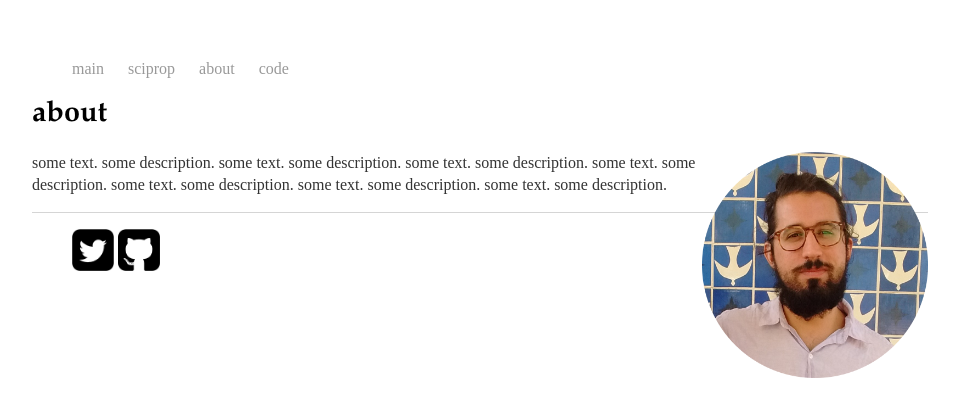
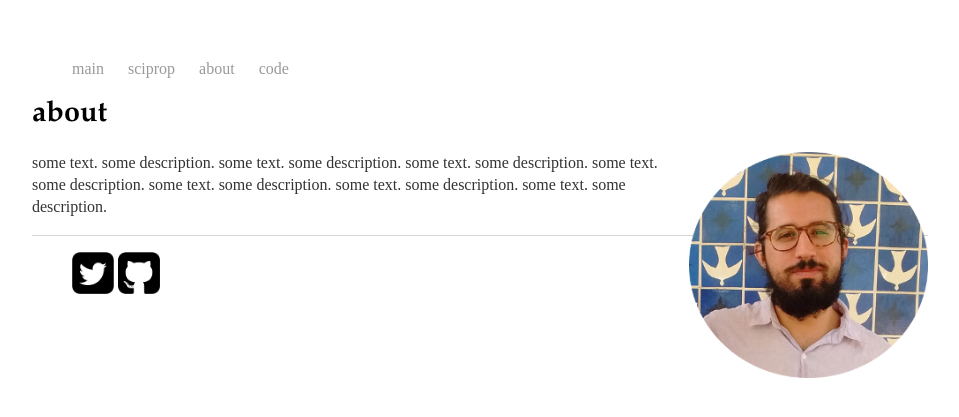
Before and after one commit to caesoma/caesoma.github.io, a Jekyll site: the page built from about/index.html, in a window 1280 px wide. Shown: the top 417 px of the page, without its empty margins (160-1119 px from the left). Built offline with Jekyll 4.4.1, drawn with Linux system fonts in a browser that asks for light colours.

Commit message:
update layout

```diff
--- a/about/index.html
+++ b/about/index.html
@@ -4,7 +4,7 @@ title: about
 ---
 <h1>{{ page.title }} </h1>
 
-<p> <img src="/images/me2.png" alt="foto" style="width:226px;height:226px;border:0;", align="right">
+<p> <img src="/images/me2.png" alt="foto" style="width:239px;height:226px;border:0;", align="right">
   some text.
   some description.
   some text.
```
Also changed, not shown: images/me2.png.
